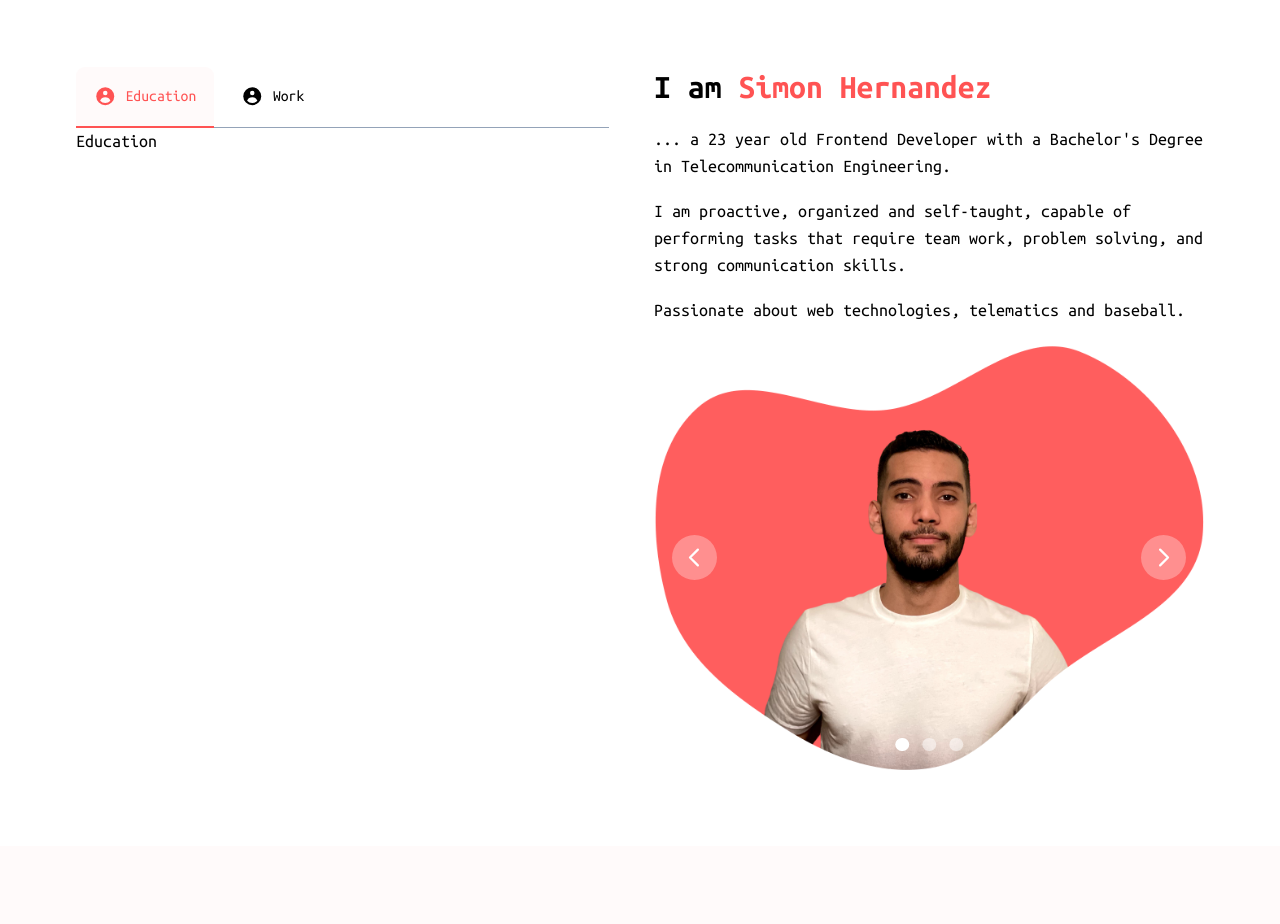
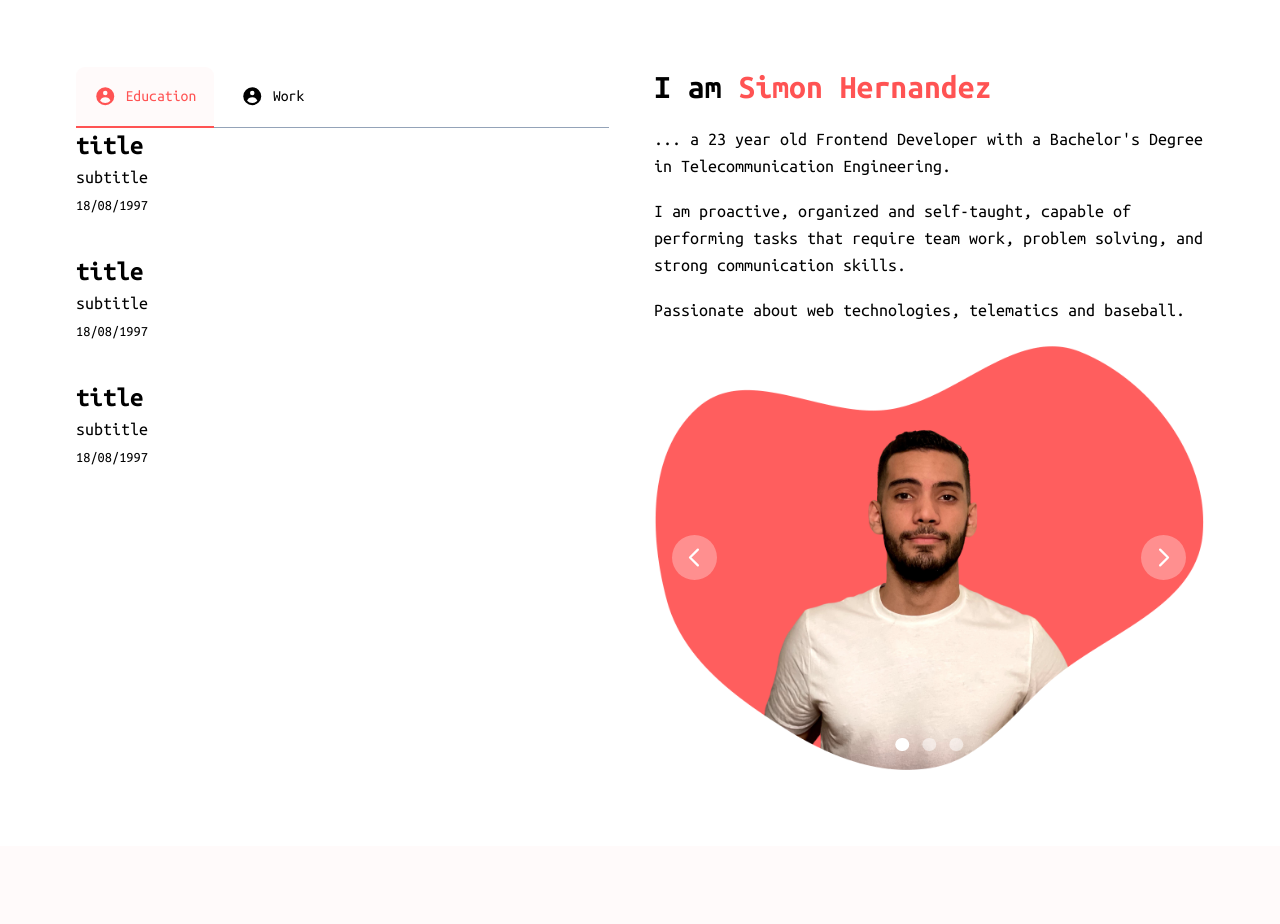
Before and after one commit to simonhernandez/react-portfolio, a React (Vite) app: page / in a window 1280 px wide. Shown: the part 920-1844 px from the top of the page. Built offline with nearby package versions, Linux system fonts and the light colour scheme.

Commit message:
feat: timeline markup

```diff
--- a/src/components/About.jsx
+++ b/src/components/About.jsx
@@ -1,6 +1,6 @@
 import React, { useState } from "react";
 
-import { Wrapper } from "../components";
+import { Wrapper, Timeline } from "../components";
 import { layout, typography, spacing } from "../styles/style";
 import { about } from "../constants";
 import { simonHero } from "../assets";
@@ -50,7 +50,7 @@ const About = () => {
                 })}
               </ul>
             </div>
-            <div>{currentTab && <div>{currentTab.title}</div>}</div>
+            <div>{currentTab && <Timeline aboutInfoArray={about[currentIndex].info}/>}</div>
           </div>
 
           {/* image-container */}
--- a/src/components/Timeline.jsx
+++ b/src/components/Timeline.jsx
@@ -7,7 +7,7 @@ const Timeline = ({aboutInfoArray}) => {
     <ul>
         {aboutInfoArray.map((aboutInfoItem, index) =>{
             return (
-                <li key={aboutInfoItem.id} className={`${index === aboutInfoArray.length - 1 ? 'm-8' : ''}`}>
+                <li key={aboutInfoItem.id} className={`${index !== aboutInfoArray.length - 1 ? 'mb-8' : ''}`}>
                     <TimelineItem {...aboutInfoItem} />
                 </li>
             )
```
